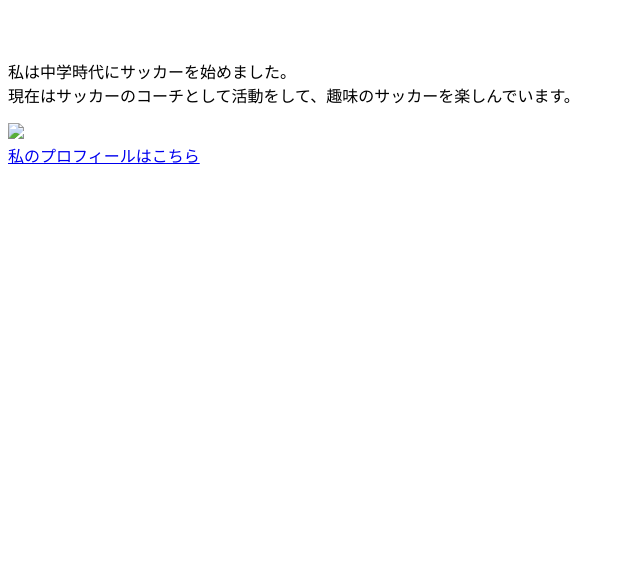
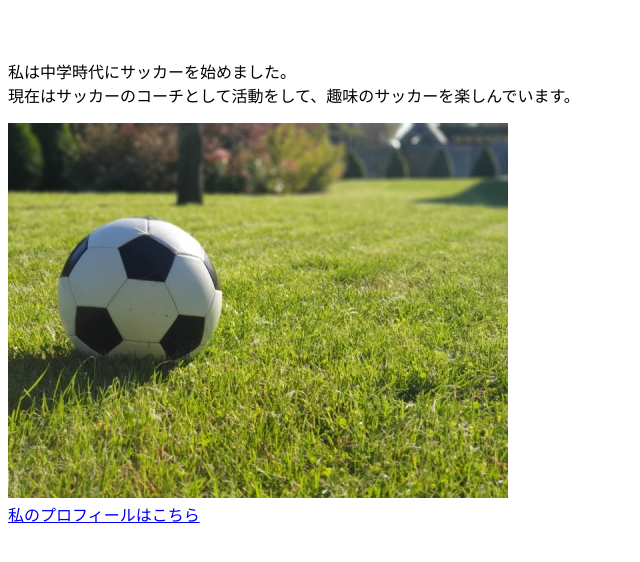
Before and after one commit to uuusagi0118/html-css-basic-kadai, a plain HTML site: page html/kadai_005.html in a window 1280 px wide. Shown: the part 70-632 px from the top of the page, without its empty margins (0-640 px from the left). Drawn offline with Linux system fonts and the light colour scheme.

Commit message:
Update kadai_005.html

```diff
--- a/html/kadai_005.html
+++ b/html/kadai_005.html
@@ -11,7 +11,7 @@
             </header>
             　<main>
                <p>私は中学時代にサッカーを始めました。<br>現在はサッカーのコーチとして活動をして、趣味のサッカーを楽しんでいます。</p>
-               <img src="./images/sample.jpg">
+               <img src="../images/sample.jpg">
                <br>
                <a href="https://twitter.com/samuraijuku">私のプロフィールはこちら</a>
              </main>
```
